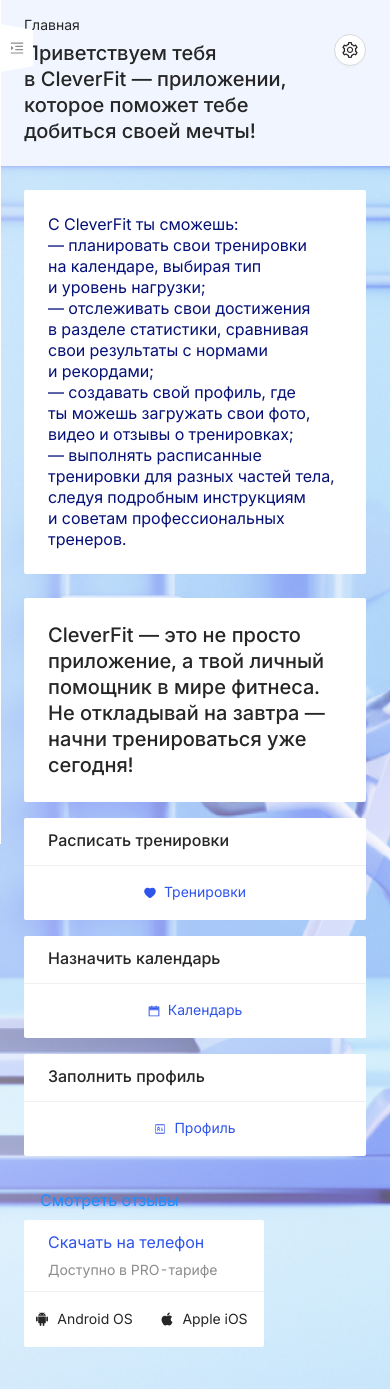
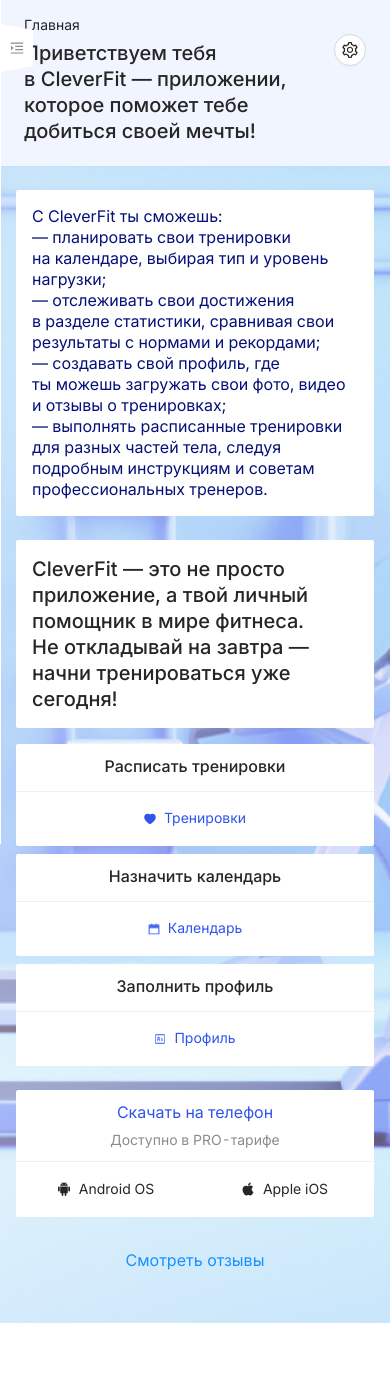
Before and after one commit to solum-the-creator/fitness-app, a React (Vite) app: page /#/ in a window 390 px wide. After the commit the page ends 1323 px from the top, so only its background shows below. Built offline with nearby package versions, Linux system fonts and the light colour scheme.

Commit message:
feat: add adaptivity for main content of Main page

```diff
--- a/src/pages/main-page/footer/footer.module.scss
+++ b/src/pages/main-page/footer/footer.module.scss
@@ -2,9 +2,14 @@
   padding: 0;
   background-color: transparent;
 
-  // .row_container {
-  //   flex-direction: column-reverse;
-  // }
+  .row_container {
+    @media (width <=480px) {
+      flex-direction: column-reverse;
+      gap: 24px;
+    }
+
+  }
+
 
   :global {
     .ant-card-head-title {
@@ -19,6 +24,10 @@
     flex-direction: column;
     gap: 8px;
 
+    @media (width <= 480px) {
+      align-items: center;
+    }
+
 
     .title_desc {
       font-size: 14px;
@@ -26,6 +35,8 @@
       color: var(--character-light-secondary-45);
       font-weight: 400;
     }
+
+
 
     .link_button_title {
       color: var(--primary-light-6);
--- a/src/pages/main-page/footer/index.tsx
+++ b/src/pages/main-page/footer/index.tsx
@@ -2,20 +2,23 @@
 import { AndroidFilled, AppleFilled } from '@ant-design/icons';
 
 import styles from './footer.module.scss';
+import { useMediaQuery } from 'usehooks-ts';
 
 const { Text, Link } = Typography;
 
 export const Footer = () => {
+    const matches = useMediaQuery(`(max-width: 480px)`);
+
     return (
         <Layout.Footer className={styles.footer}>
             <Row justify={'space-between'} align={'bottom'} className={styles.row_container}>
-                <Button type='link' size='large' className={styles.link_button}>
+                <Button type='link' size='large' className={styles.link_button} block={matches}>
                     Смотреть отзывы
                 </Button>
 
                 <Card
                     title={<CardTitle />}
-                    style={{ width: '240px' }}
+                    style={matches ? { width: '100%' } : { width: '240px' }}
                     bordered={false}
                     headStyle={{ padding: '12px 24px' }}
                     bodyStyle={{
--- a/src/pages/main-page/main-page.module.scss
+++ b/src/pages/main-page/main-page.module.scss
@@ -18,6 +18,10 @@
     flex-direction: column;
     justify-content: space-between;
 
+    @media (width <=480px) {
+      padding: 24px 16px 42px;
+    }
+
     .grid_container {
       max-width: 752px;
       background-color: transparent;
@@ -29,7 +33,8 @@
 
           .ant-card-head {
             margin-bottom: -4px;
-            @media (width <= 1024px) {
+
+            @media (width <=1024px) {
               margin-bottom: -2px;
             }
 
@@ -40,8 +45,12 @@
               overflow: hidden;
               white-space: normal;
 
-              @media (width <= 1024px) {
+              @media (width <=1024px) {
                 text-align: left;
+              }
+
+              @media (width <= 480px) {
+                text-align: center;
               }
             }
           }
@@ -55,6 +64,26 @@
         font-weight: 400;
         color: var(--primary-light-9);
         line-height: 150%;
+
+        :global {
+          .ant-card-body {
+            @media (width <=480px) {
+              padding: 16px;
+            }
+          }
+        }
+
+      }
+
+      .card_info {
+        :global {
+          .ant-card-body {
+            @media (width <=480px) {
+              padding: 16px;
+            }
+          }
+        }
+
       }
 
       .card_description {
--- a/src/pages/main-page/main-page.tsx
+++ b/src/pages/main-page/main-page.tsx
@@ -41,7 +41,7 @@
                             <Col span={24}>
                                 <Row gutter={[16, 16]}>
                                     <Col xs={24} span={24}>
-                                        <Card bordered={false}>
+                                        <Card bordered={false} className={styles.card_info}>
                                             <p className={styles.card_description}>
                                                 CleverFit&nbsp;— это не&nbsp;просто приложение,
                                                 а&nbsp;твой личный помощник в&nbsp;мире фитнеса.
@@ -50,6 +50,8 @@
                                             </p>
                                         </Card>
                                     </Col>
+                                    <Col span={24}>
+                                        <Row gutter={[16, 8]} justify={'space-between'}>
                                             <Col xs={24} sm={8} span={8}>
                                                 <Card
                                                     title='Расписать тренировки'
@@ -63,7 +65,11 @@
                                                 >
                                                     <Button
                                                         type='link'
-                                                icon={<HeartFilled style={{ fontSize: '12px' }} />}
+                                                        icon={
+                                                            <HeartFilled
+                                                                style={{ fontSize: '12px' }}
+                                                            />
+                                                        }
                                                         block
                                                         className={styles.card_button}
                                                     >
@@ -86,7 +92,10 @@
                                                         type='link'
                                                         icon={
                                                             <CalendarTwoTone
-                                                        twoToneColor={['#2F54EB', '#2F54EB']}
+                                                                twoToneColor={[
+                                                                    '#2F54EB',
+                                                                    '#2F54EB',
+                                                                ]}
                                                                 style={{ fontSize: '12px' }}
                                                             />
                                                         }
@@ -129,6 +138,8 @@
                                         </Row>
                                     </Col>
                                 </Row>
+                            </Col>
+                        </Row>
                     </Layout>
                     <Footer />
                 </Content>
```
Lines whose indentation alone changed are shown as unchanged.
